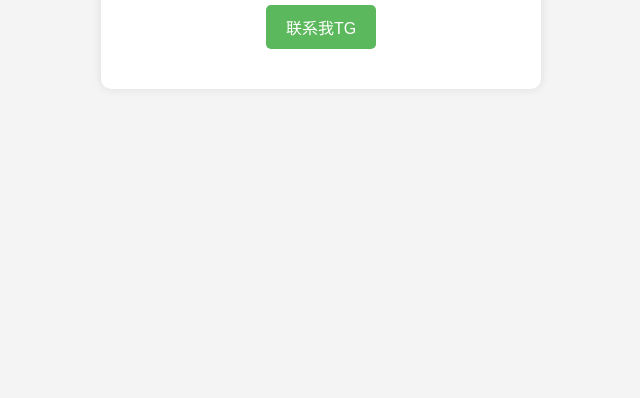
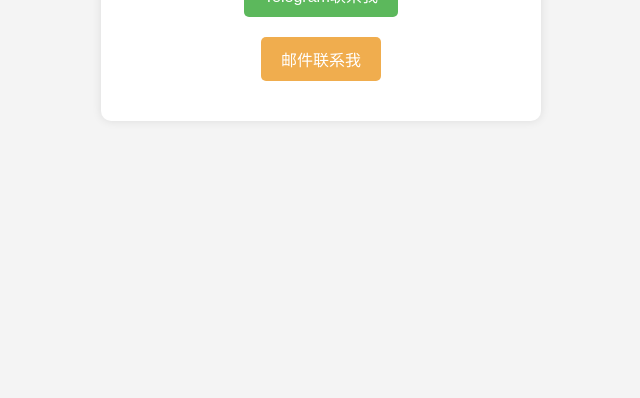
Before and after one commit to Lincorn/repo, a plain HTML site: page problems.html in a window 1280 px wide. Shown: the part 402-800 px from the top of the page, without its empty margins (319-959 px from the left). Drawn offline with Linux system fonts and the light colour scheme.

Commit message:
Update problems.html

```diff
--- a/problems.html
+++ b/problems.html
@@ -54,12 +54,28 @@
         br {
             display: none; /* 隐藏额外的换行 */
         }
+        .email-button {
+            display: block; /* 使链接表现为块级元素 */
+            background-color: #f0ad4e;
+            color: #fff;
+            padding: 10px 20px;
+            text-decoration: none;
+            border-radius: 5px;
+            font-size: 16px;
+            transition: background-color 0.3s;
+            margin: 20px auto; /* 按钮居中 */
+            width: fit-content; /* 适应内容宽度 */
+        }
+        .email-button:hover {
+            background-color: #ec971f;
+        }
     </style>
 </head>
 <body>
     <div class="main-bg">
         <h1>Lemonas's Repo</h1>
-        <a href="https://t.me/Lemoncorn" class="bottom-text-w3ls">联系我TG</a>
+        <a href="https://t.me/Lemoncorn" class="bottom-text-w3ls">Telegram联系我</a>
+        <a href="mailto:lincorn412@gmail.com" class="email-button">邮件联系我</a>
     </div>
 </body>
 </html>
```
